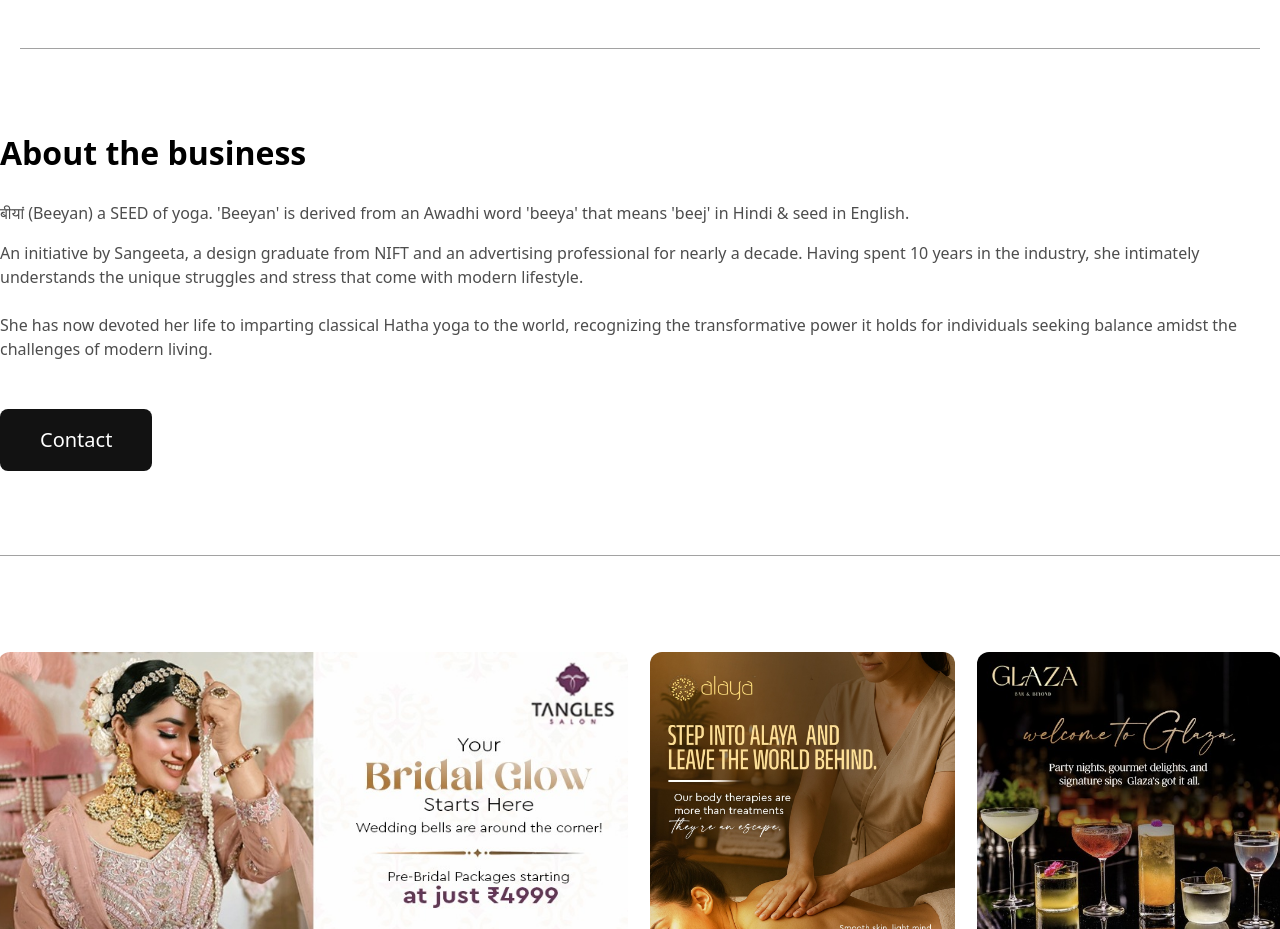
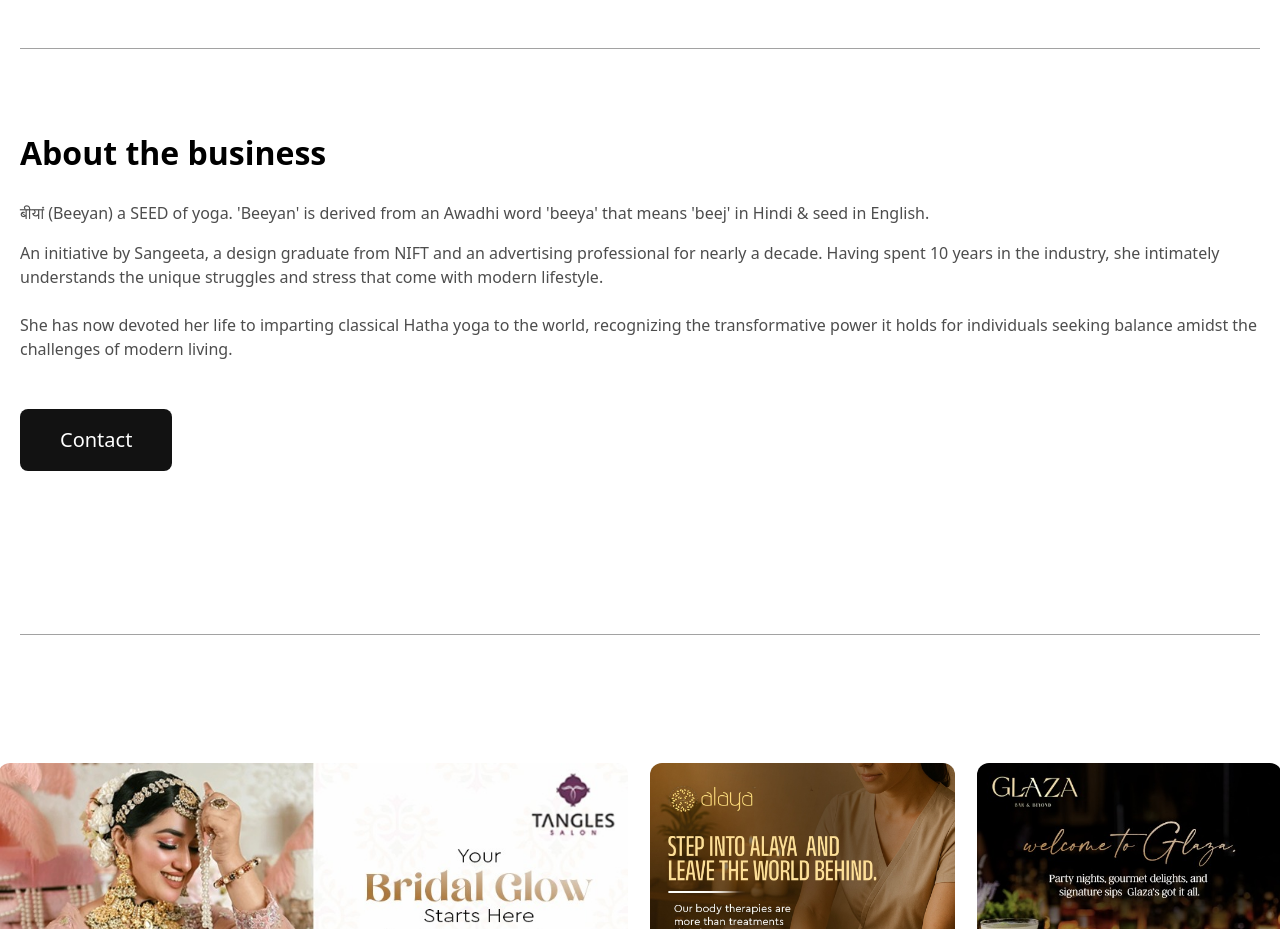
Before and after one commit to sravanthi-27/Business_Listing_Page_Deployment, a React (Vite) app: page / in a window 1280 px wide. Shown: the part 1580-2509 px from the top of the page. Built offline with nearby package versions, Linux system fonts and the light colour scheme.

Commit message:
Final changes

```diff
--- a/src/components/AboutBusinessSection.jsx
+++ b/src/components/AboutBusinessSection.jsx
@@ -4,7 +4,7 @@ const AboutBusinessSection = () => {
   return (
     <>
       {/* Desktop Version (xl and above) - Business description section */}
-      <div className="hidden xl:block relative bg-white mx-auto mt-10" style={{ maxWidth: '1280px', width: '100%' }}>
+      <div className="hidden xl:block relative bg-white mx-auto mt-10 md:px-5" style={{ maxWidth: '1280px', width: '100%' }}>
         <div className="w-full mb-12">
           <h2 className="text-[#000] font-inter text-[32px] font-semibold mb-6">
             About the business
@@ -35,7 +35,7 @@ const AboutBusinessSection = () => {
         <button className="bg-[#121212] text-white px-10 py-4 rounded-lg font-montserrat text-[20px] font-medium mb-8">
           Contact
         </button>
-        <div className="w-full h-px bg-[#A2A2A2] mt-[51.98px]"></div>
+        <div className="w-full h-px bg-[#A2A2A2] mt-[131px] mb-[128px]"></div>
       </div>
 
       {/* Laptop Version (lg) - For screens between 1024px and 1279px */}
```
